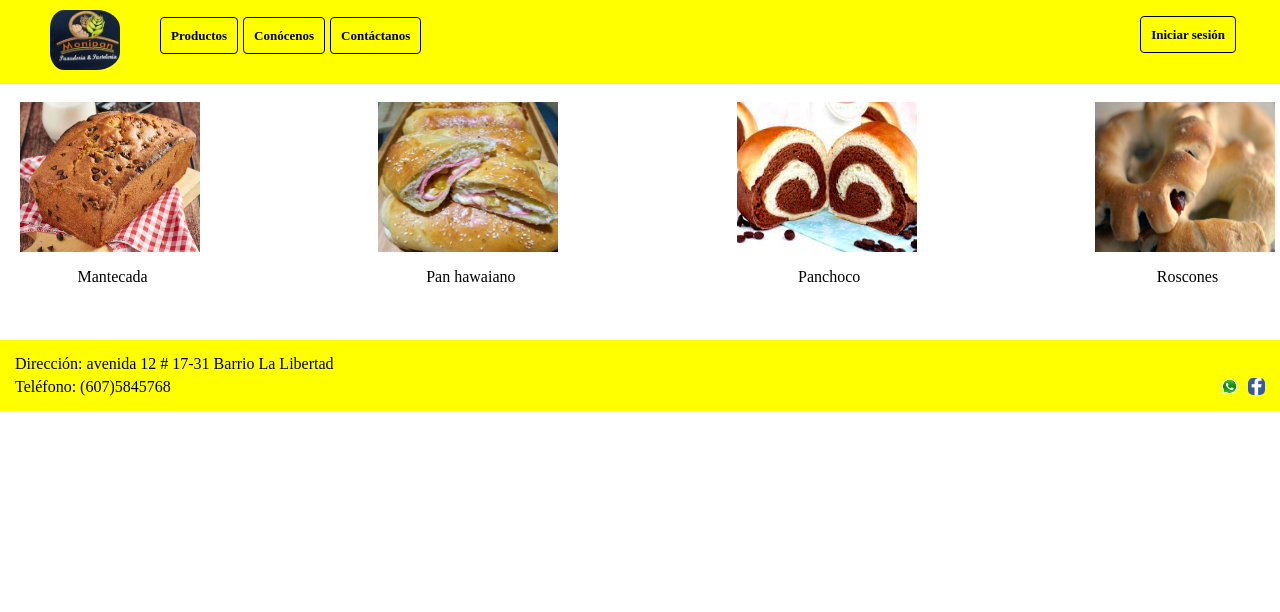
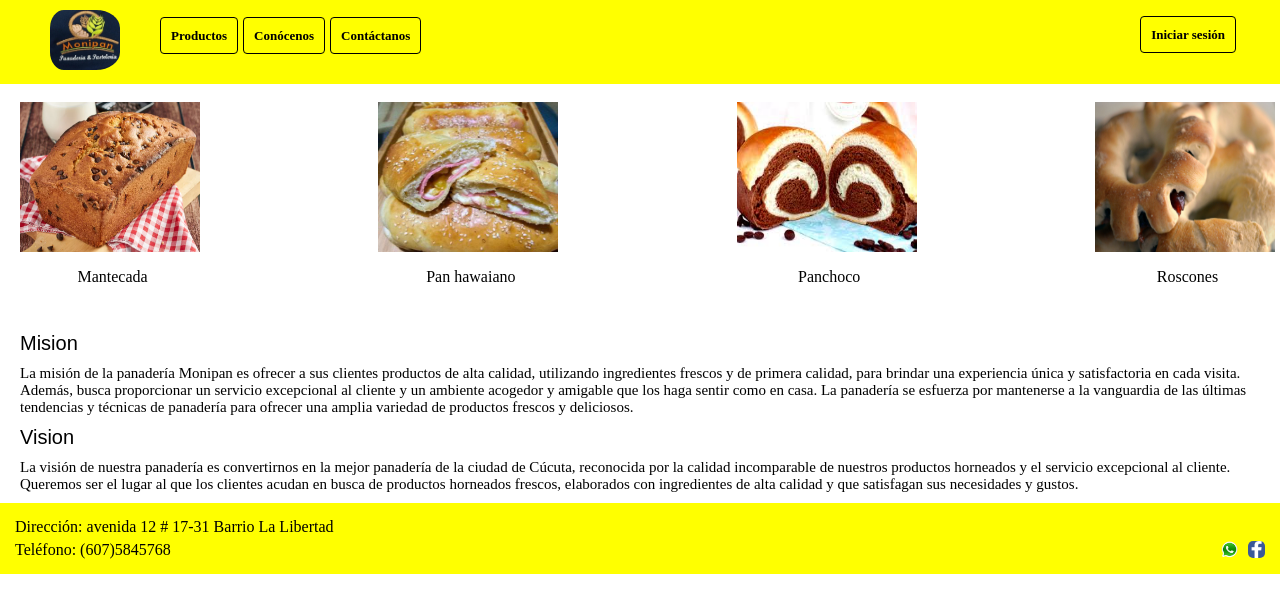
Before and after one commit to JuanContrerasSistemas/Sistema-de-informacion, a plain HTML site: page inicio.html in a window 1280 px wide. Drawn offline with Linux system fonts and the light colour scheme.

Commit message:
se agrego la mision y vision en inicio

```diff
--- a/inicio.css
+++ b/inicio.css
@@ -124,7 +124,7 @@ para los productos
   text-align: center;
 }
 .nproducto{
-  margin-bottom: 10px;
+  margin-bottom: 0px;
 }
 .producto{
   width: 180px;
@@ -133,8 +133,19 @@ para los productos
 /*
 para la mision y vison
 */
-
-
+#conocenos{
+  margin: 0 20px;
+}
+.titulos{
+  margin:10px 0 0 0;
+  font-size: 20px;
+  font-family: 'Arial Narrow Bold', sans-serif;
+}
+.contenido{
+  margin: 10px;
+  margin-left: 0;
+  font-size: 15px;
+}
 /*
 arriba el contenido
 */
--- a/inicio.html
+++ b/inicio.html
@@ -22,7 +22,7 @@
         <nav>
           <ul>
             <li><a href="#productos">Productos</a></li>
-            <li><a href="#">Conócenos</a></li>
+            <li><a href="#conocenos">Conócenos</a></li>
             <li><a href="#contacto">Contáctanos</a></li>
           </ul>
         </nav>
@@ -61,9 +61,28 @@
           <p class="nproducto">Roscones</p>
         </div>
       </div>
-      <br>
     </div>
-
+    <div id="conocenos">
+      <div class="mision">
+        <p class="titulos">Mision</p>
+        <p class="contenido">
+          La misión de la panadería Monipan es ofrecer a sus clientes productos de alta calidad, utilizando ingredientes
+          frescos y de primera calidad, para brindar una experiencia única y satisfactoria en cada visita. Además, busca
+          proporcionar un servicio excepcional al cliente y un ambiente acogedor y amigable que los haga sentir como en
+          casa. La panadería se esfuerza por mantenerse a la vanguardia de las últimas tendencias y técnicas de
+          panadería para ofrecer una amplia variedad de productos frescos y deliciosos.
+        </p>
+      </div>
+      <div>
+        <p class="titulos">Vision</p>
+        <p class="contenido">
+          La visión de nuestra panadería es convertirnos en la mejor panadería de la ciudad de Cúcuta, reconocida por la
+          calidad incomparable de nuestros productos horneados y el servicio excepcional al cliente. Queremos ser el
+          lugar al que los clientes acudan en busca de productos horneados frescos, elaborados con ingredientes de alta
+          calidad y que satisfagan sus necesidades y gustos.
+        </p>
+      </div>
+    </div>
     <div id="contacto" class="contacto">
       <p>Dirección: <a href="https://goo.gl/maps/8o3qYi9WKpMCdZiw7">avenida 12 # 17-31 Barrio La
           Libertad</a></p>
```
